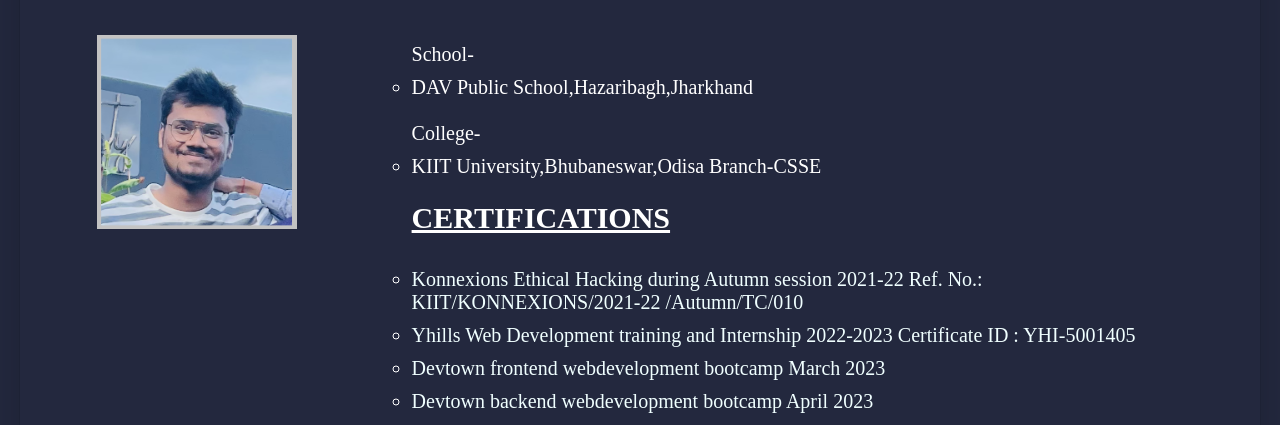
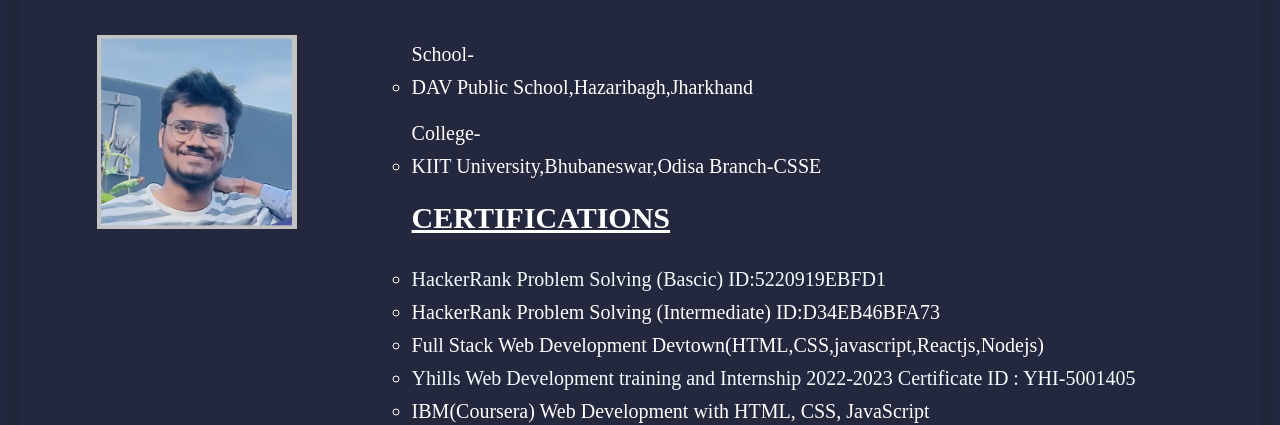
Before and after one commit to SPN288/Portfolio, a plain HTML site: page index.html in a window 1280 px wide. Shown: the part 531-956 px from the top of the page. Drawn offline with Linux system fonts and the light colour scheme.

Commit message:
updated resume

```diff
--- a/index.html
+++ b/index.html
@@ -59,15 +59,16 @@
                     <br>
                     <h2><strong><u>CERTIFICATIONS</u></strong></h2><br>
                     <ul>
-                        <li><a class="lol" href="images/Ethical Hacking konnexions.pdf">Konnexions Ethical Hacking
-                                during Autumn session 2021-22
-                                Ref. No.: KIIT/KONNEXIONS/2021-22 /Autumn/TC/010</a> </li>
+                        <li><a class="lol" href="">HackerRank Problem Solving (Bascic) ID:5220919EBFD1</a></li>
+                        <li><a class="lol" href=""></a>HackerRank Problem Solving (Intermediate) ID:D34EB46BFA73
+                        </li>
+                        <li><a class="lol" href=""></a>Full Stack Web Development Devtown(HTML,CSS,javascript,Reactjs,Nodejs)</li>
                         <li><a class="lol" href="images/yhill.pdf">Yhills Web Development training and Internship
                                 2022-2023 Certificate ID : YHI-5001405</a></li>
-                        <li><a class="lol" href="images/devreact.pdf">Devtown frontend webdevelopment bootcamp March
-                                2023</a></li>
-                        <li><a class="lol" href="images/devnode.pdf">Devtown backend webdevelopment bootcamp April
-                                2023</a></li>
+                        <li><a class="lol" href=""></a>IBM(Coursera) Web Development with HTML, CSS, JavaScript</li>
+                        <li><a class="lol" href=""></a>IBM(Coursera) Git and GitHub</li>
+                        <li><a class="lol" href=""></a>IBM(Coursera) Introduction to Cloud Computing</li>
+
                     </ul>
 
                 </div>
```
Also changed, not shown: 1 other file.
